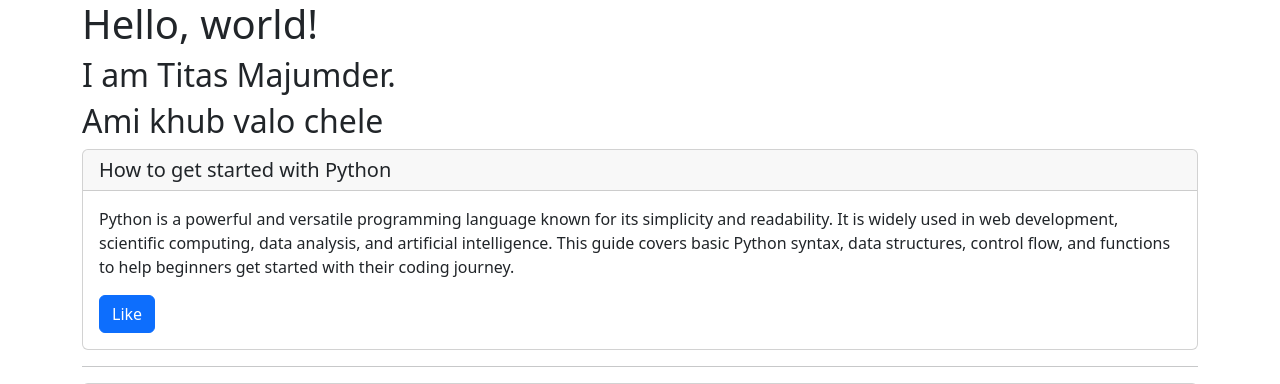
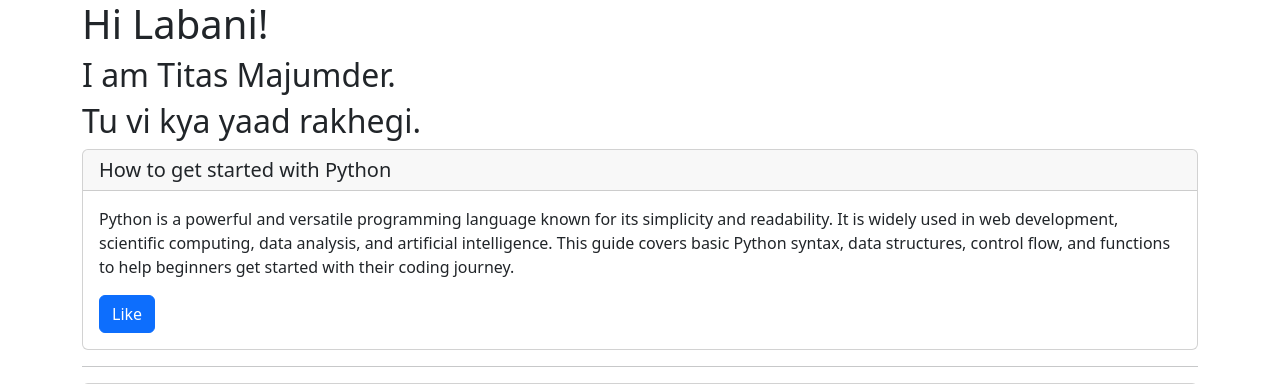
Before and after one commit to labani26/example-backend, a Node server app: page /blogPosts in a window 1280 px wide. Shown: the top 384 px of the page. Run offline with Node 20, Linux system fonts and the light colour scheme; some libraries are stand-ins or nearby versions.

Commit message:
updated handlebars

```diff
--- a/index.js
+++ b/index.js
@@ -14,13 +14,13 @@ const port = 3000;
 
 app.engine('handlebars', engine.engine());
 app.set('view engine', 'handlebars');
-// app.set('views', path.join(__dirname, 'views')); // Ensure views directory is set correctly
+app.set('views', path.join(__dirname, 'views')); // Ensure views directory is set correctly
 
 // // Middleware to serve static files
 app.use(express.static(path.join(__dirname, 'static')));
 
 // Use the routes defined in routes/blog.js
-// app.use('/', blogRouter);
+app.use('/', blogRouter);
 
 
 app.get('/blogPosts', (req, res) => {
--- a/views/blogs.handlebars
+++ b/views/blogs.handlebars
@@ -1,5 +1,5 @@
 <h2>I am Titas Majumder. <br></h2>
-<h2>Ami khub valo chele</h2>
+<h2>Tu vi kya yaad rakhegi. </h2>
 
 {{#each blogs}}
 <div class="card">
--- /dev/null
+++ b/views/home.handlebars
@@ -0,0 +1,2 @@
+This is home
+Please visit this site to check out on <a href="http://localhost:3000/blogPosts"> blogs. </a>
--- a/views/layouts/main.handlebars
+++ b/views/layouts/main.handlebars
@@ -3,11 +3,11 @@
   <head>
     <meta charset="utf-8">
     <meta name="viewport" content="width=device-width, initial-scale=1">
-    <title>Bootstrap demo</title>
+    <title>Labani's Blogs</title>
     <link href="https://cdn.jsdelivr.net/npm/bootstrap@5.3.3/dist/css/bootstrap.min.css" rel="stylesheet" integrity="sha384-QWTKZyjpPEjISv5WaRU9OFeRpok6YctnYmDr5pNlyT2bRjXh0JMhjY6hW+ALEwIH" crossorigin="anonymous">
   </head>
   <body class="container">
-    <h1>Hello, world!</h1>
+    <h1>Hi Labani!</h1>
     {{{body}}}
     <script src="https://cdn.jsdelivr.net/npm/bootstrap@5.3.3/dist/js/bootstrap.bundle.min.js" integrity="sha384-YvpcrYf0tY3lHB60NNkmXc5s9fDVZLESaAA55NDzOxhy9GkcIdslK1eN7N6jIeHz" crossorigin="anonymous"></script>
   </body>
```
